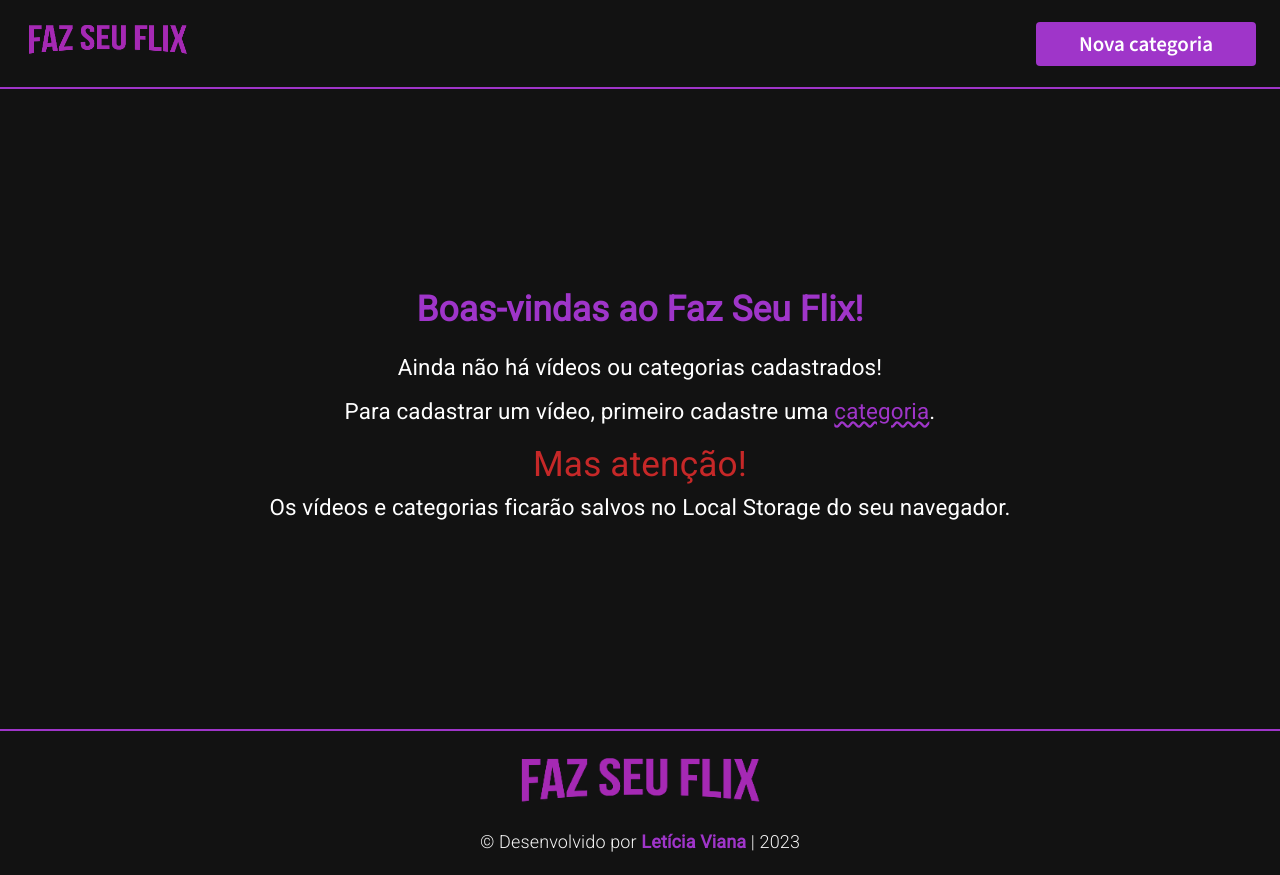
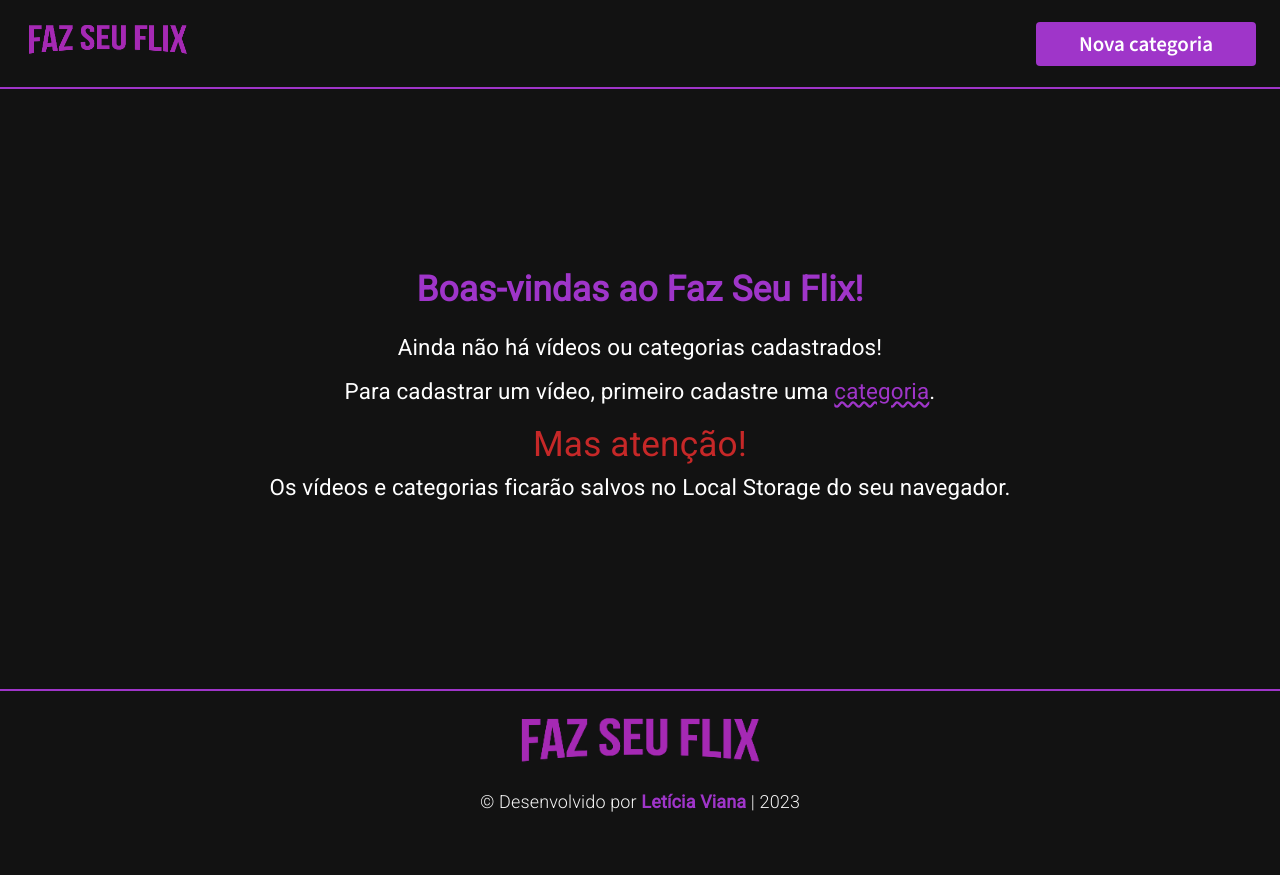
Before and after one commit to lettyviana/challenge-one-aluraflix-t5, a React (Vite) app: page / in a window 1280 px wide. After the commit the page ends 835 px from the top, so only its background shows below. Built offline with nearby package versions, Linux system fonts and the light colour scheme.

Commit message:
Ajuste no css

```diff
--- a/src/components/PaginaInicial/PaginaInicial.module.css
+++ b/src/components/PaginaInicial/PaginaInicial.module.css
@@ -1,7 +1,7 @@
 .paginaInicial {
     align-items: center;
     display: flex;
-    height: 80vh;
+    height: 75vh;
     justify-content: center;
     padding: 0 5px;
 }
@@ -62,7 +62,7 @@
 
 @media screen and (min-device-width: 920px) {
     .paginaInicial {
-        max-height: 75vh;
+        max-height: 74vh;
         padding: 0;
     }
 
```
